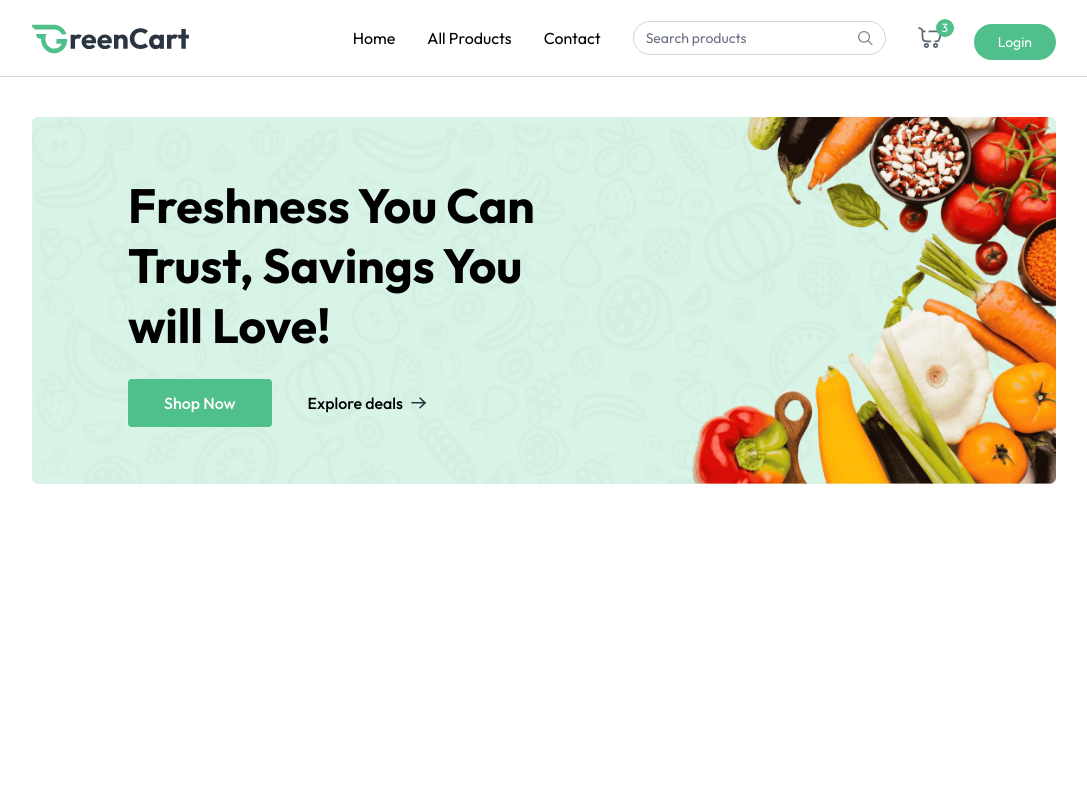
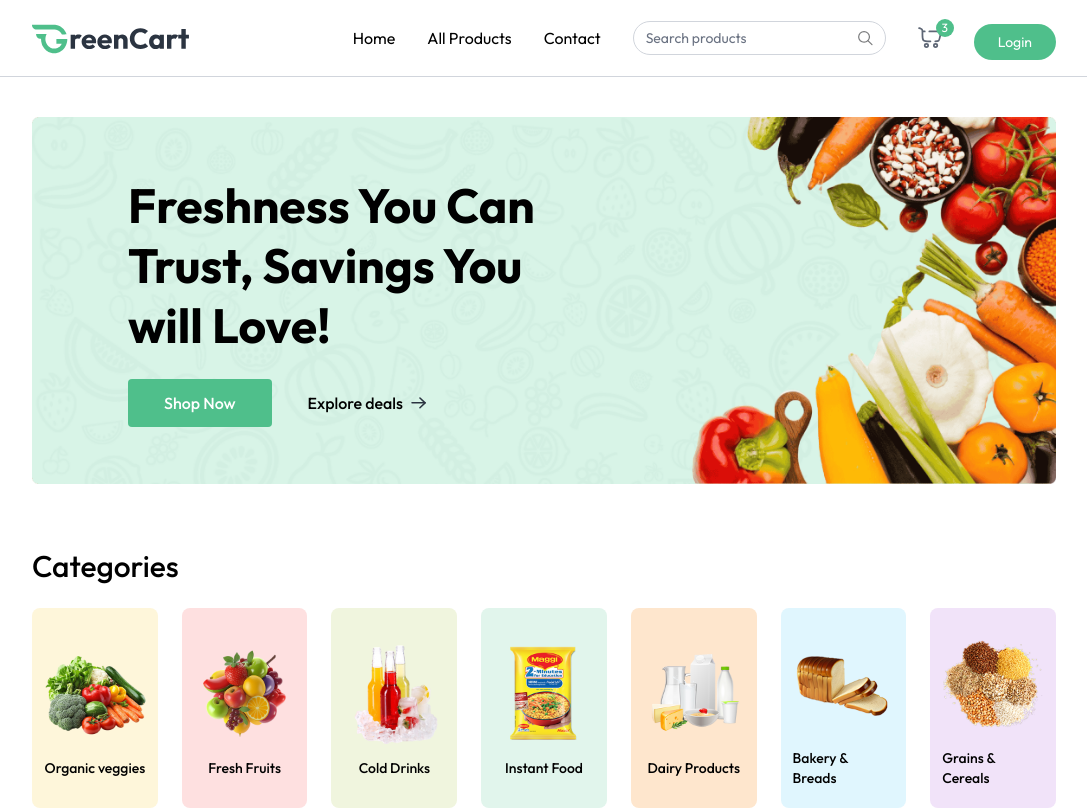
Before and after one commit to Warano02/Greencard_front, a React (Vite) app: page / in a window 1280 px wide. Shown: the whole page, without its empty margins (96-1183 px from the left). Built offline with nearby package versions, Linux system fonts and the light colour scheme.

Commit message:
ar section

```diff
--- /dev/null
+++ b/src/components/Categories.jsx
@@ -0,0 +1,24 @@
+import React from 'react'
+import { categories } from '../assets/assets'
+import { useAppContext } from '../context/AppContext'
+
+function Categories() {
+    const { navigate } = useAppContext()
+    return (
+        <div className='mt-16'>
+            <p className='text-2xl md:text-3xl font-medium'>Categories</p>
+            <div className='grid grid-cols-2 sm:grid-cols-3 md:grid-cols-5 lg:grid-cols-6 xl:grid-cols-7 mt-6 gap-6'>
+                {categories.map((category, index) => (
+                    <div key={index} className='group  cursor-pointer py-5 px-3 gap-2 rounded-lg flex flex-col justify-center items-center' style={{ background: category.bgColor }}
+                        onClick={() => { navigate(`/products/${category.path.toLowerCase()}`); scrollTo(0, 0) }}
+                    >
+                        <img src={category.image} alt="" className='group-hover:scale-108 transition max-w-28' />
+                        <p className='text-sm font-medium'>{category.text}</p>
+                    </div>
+                ))}
+            </div>
+        </div >
+    )
+}
+
+export default Categories
--- a/src/pages/Home.jsx
+++ b/src/pages/Home.jsx
@@ -1,10 +1,12 @@
 import React from 'react'
 import MainBanner from '../components/MainBanner'
+import Categories from '../components/Categories'
 
 function Home() {
     return (
         <div className='mt-10'>
             <MainBanner />
+            <Categories/>
         </div>
     )
 }
```
